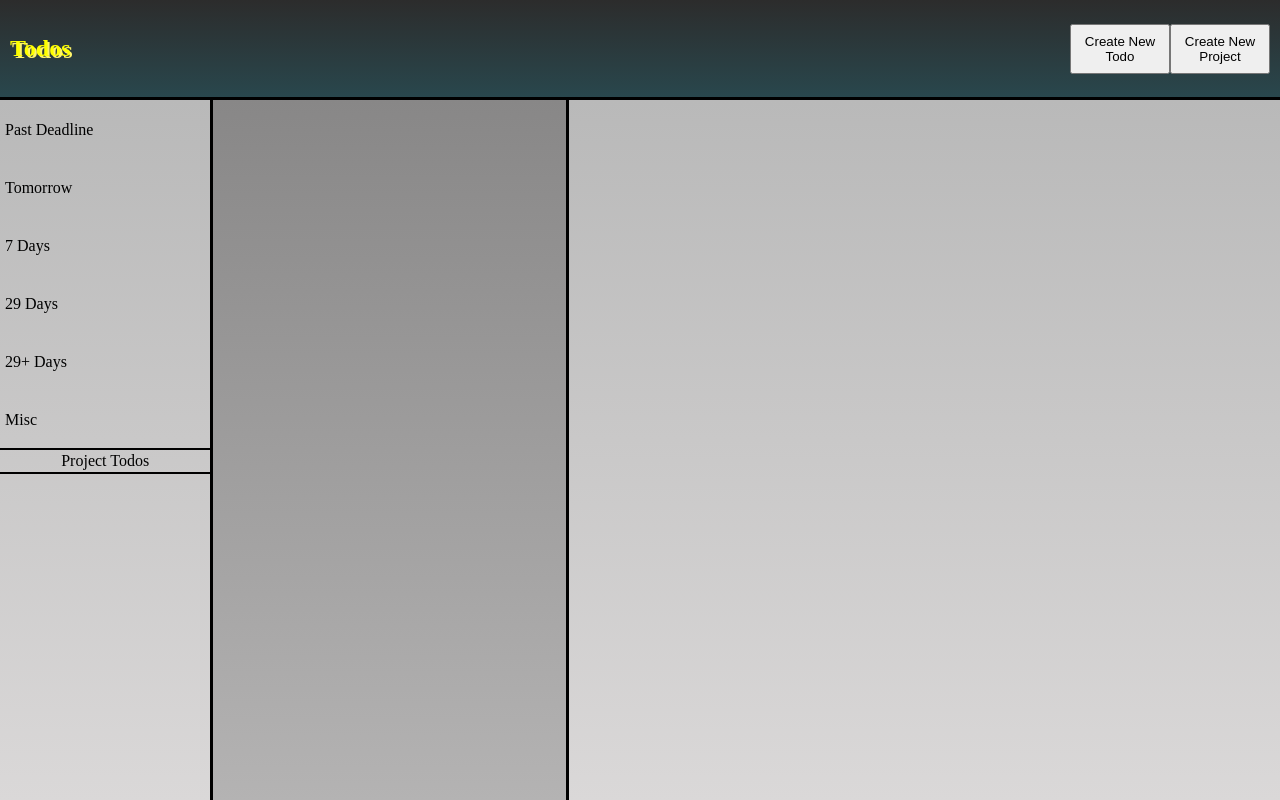
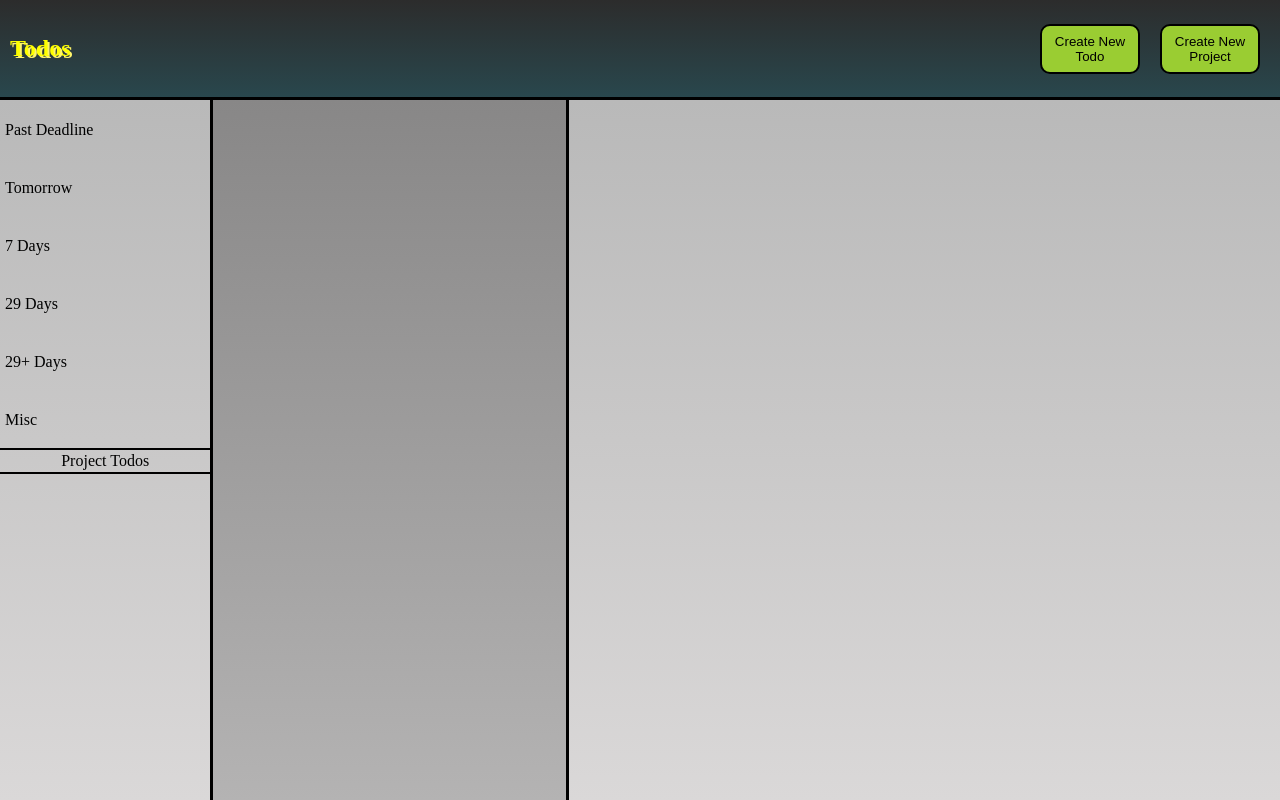
Before and after one commit to Linkazen/Todo-list, a website built with webpack: page dist/index.html in a window 1280 px wide. Built offline with Linux system fonts and the light colour scheme.

Commit message:
some css changes and fixed the description form popping up on something that isnt a todo or project.

```diff
--- a/src/modules/DOMManip.js
+++ b/src/modules/DOMManip.js
@@ -303,6 +303,7 @@ const domFuncs = (() => {
         let mainarea = document.querySelector("#content")
         doc1.textContent = `${info.getTitle()}`
         doc2.textContent = `${info.getDesc()}`
+        if (proStatus === false) {
             doc2.addEventListener("click", function (e) {
                 let previousForm = document.querySelector("#renameform")
                 if (previousForm != null) {
@@ -310,7 +311,6 @@ const domFuncs = (() => {
                 }
                 mainarea.appendChild(makeDescForm(todonum, pronum))
             })
-        if (proStatus === false) {
             try {
                 doc3.textContent = `${format(info.getDatedue(), "dd/MM/yyyy")}`
                 doc3.addEventListener("click", function(e) {
--- a/src/style.css
+++ b/src/style.css
@@ -35,13 +35,18 @@ html, body {
 #topdiv > button {
     width: 100px;
     height: 50px;
+    margin: 0 10px 0 10px;
+    background-color: yellowgreen;
+    border: 2px solid black;
+    border-radius: 10px;
 }
 
-#topdiv > button:first-of-type {
-    margin-left: auto;
+#topdiv > button:active {
+    background-color: rgb(83, 131, 12);
 }
 
 #topdiv > h2 {
+    margin-right: auto;
     color: yellow;
     text-shadow: 2px 2px 0px #fff56b;
 }
```
Also changed, not shown: dist/main.js. Lines whose indentation alone changed are shown as unchanged.
